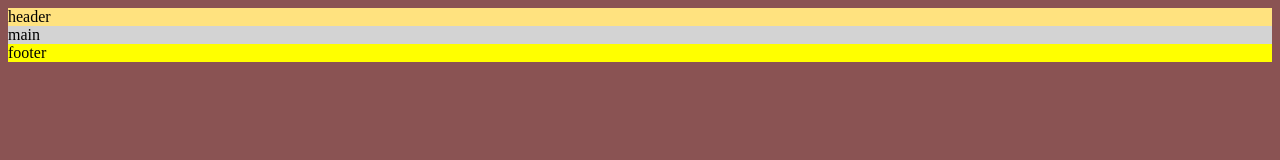
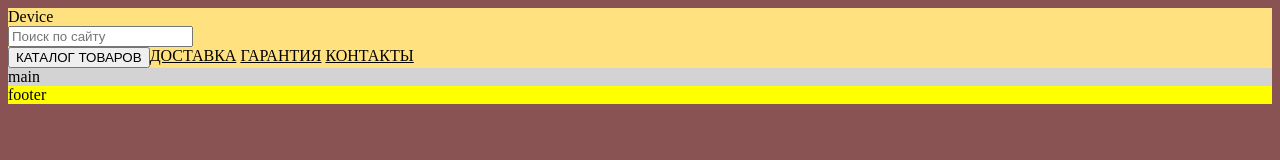
Before and after one commit to dev-alex-ya/device.github.io, a website: page index.html in a window 1280 px wide. Drawn offline with nearby package versions, Linux system fonts and the light colour scheme; files that its build step writes are made by us from their sources.

Commit message:
начал делать меню

```diff
--- a/index.html
+++ b/index.html
@@ -9,7 +9,20 @@
 </head>
 <body>
     <header>
-        header
+        <div class="title">Device</div>
+        <div class="row">
+            <input type="search" name="search" id="" placeholder="Поиск по сайту">
+        </div>
+        <div class="row navbar space-between">
+            <div>
+                <button>Каталог товаров</button>
+            </div>
+            <nav class="navigation">
+                <a href="/delivery.html">Доставка</a>
+                <a href="/delivery.html">Гарантия</a>
+                <a href="/delivery.html">Контакты</a>
+            </nav>
+        </div>
     </header>
     <main>
         main
--- a/scss/_header.scss
+++ b/scss/_header.scss
@@ -1,3 +1,14 @@
 header {
     background-color: #ffe27f;
 }
+
+
+.navbar a,
+.navbar button {
+    text-transform: uppercase;
+    color: black;
+}
+
+.navigation {
+    flex-grow: 1;
+}
--- a/scss/style.scss
+++ b/scss/style.scss
@@ -5,3 +5,11 @@
 html {
     background-color: rgb(138, 83, 83);
 }
+
+.row {
+    display: flex;
+}
+
+.space-between {
+    justify-content: space-between;
+}
```
Also changed, not shown: 1 other file.
